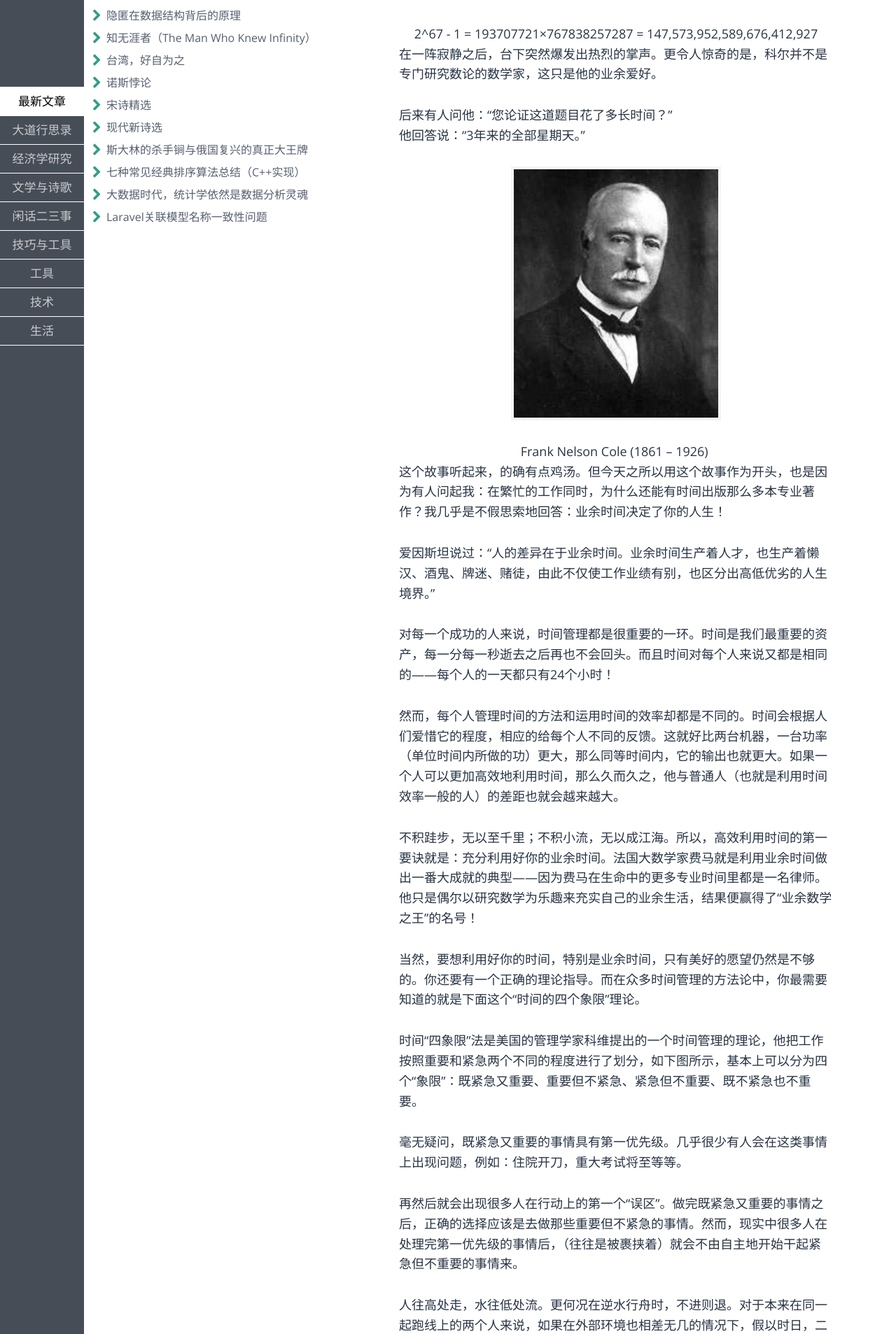
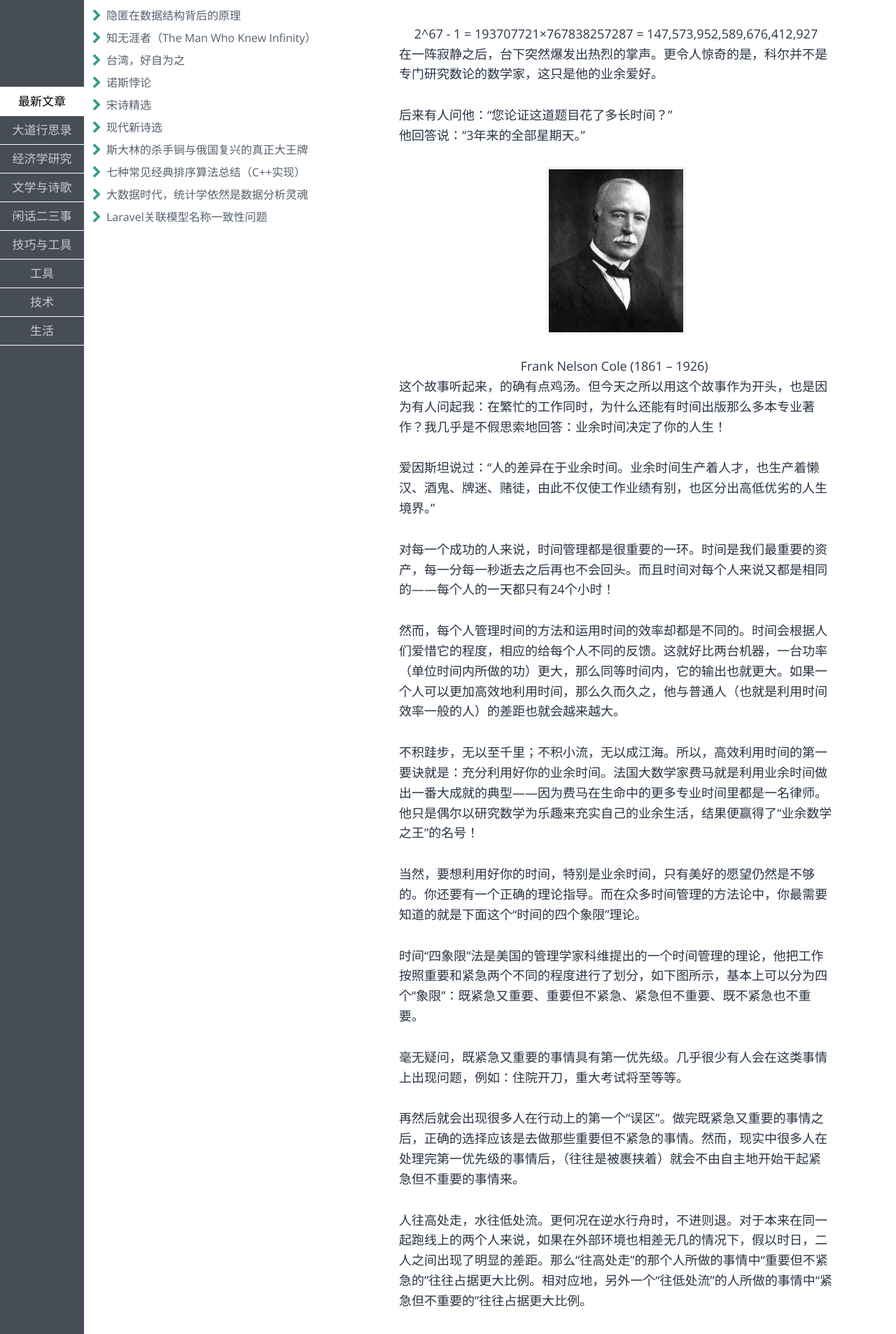
Before and after one commit to fzuo/baimafujinji, a Jekyll site: the page built from _posts/essay/2017-08-10-free-time-and-life.md, in a window 1280 px wide. Shown: the part 394-2301 px from the top of the page at 70% size. Built offline with Jekyll 4.4.1, drawn with Linux system fonts in a browser that asks for light colours; some web fonts are replaced.

Commit message:
Update 2017-08-10-free-time-and-life.md

```diff
--- a/_posts/essay/2017-08-10-free-time-and-life.md
+++ b/_posts/essay/2017-08-10-free-time-and-life.md
@@ -17,7 +17,7 @@ keywords: 业余时间,人生
 后来有人问他：“您论证这道题目花了多长时间？” <br>
 他回答说：“3年来的全部星期天。”<br>
 <p align="center">
-<img src="https://fzuo.github.io/assets/img/free_time/cole.jpg" width="300">
+<img src="https://fzuo.github.io/assets/img/free_time/cole.jpg" width="200">
 </p>
 <center>Frank Nelson Cole (1861 – 1926) <br></center>
 这个故事听起来，的确有点鸡汤。但今天之所以用这个故事作为开头，也是因为有人问起我：在繁忙的工作同时，为什么还能有时间出版那么多本专业著作？我几乎是不假思索地回答：业余时间决定了你的人生！
```
